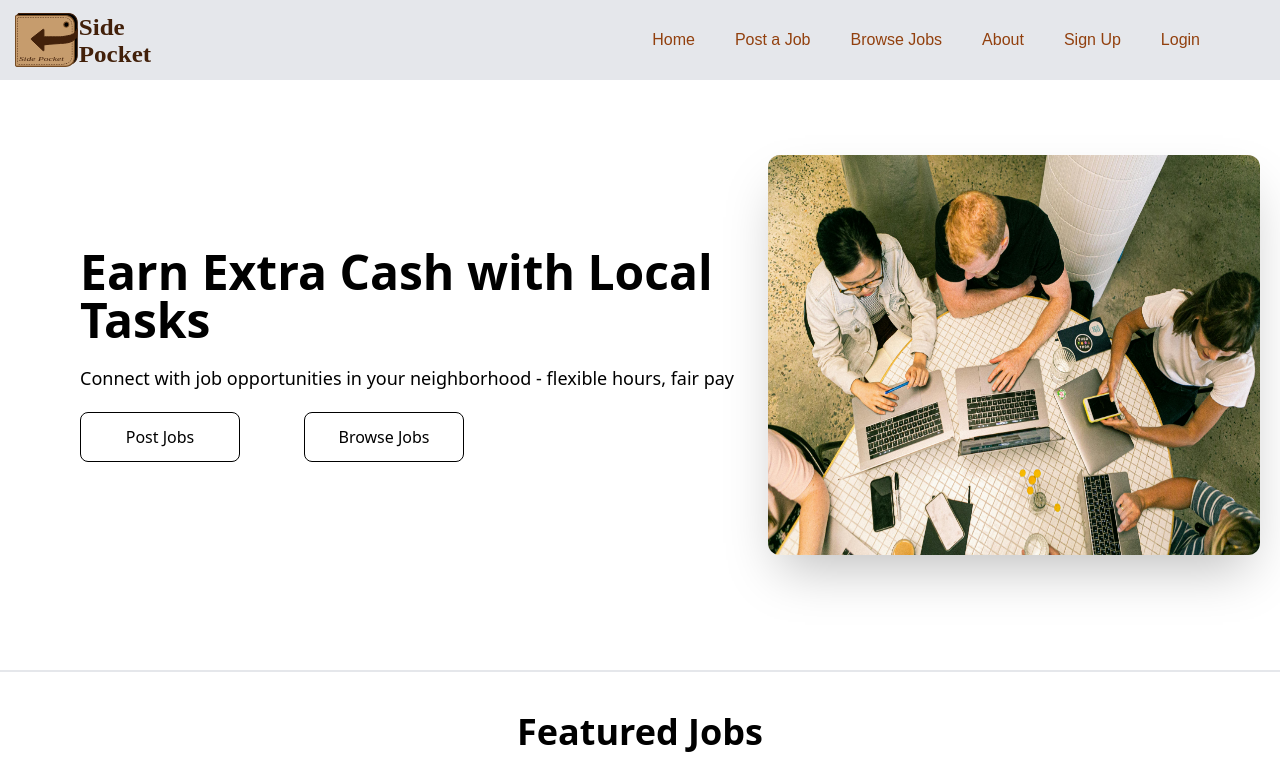
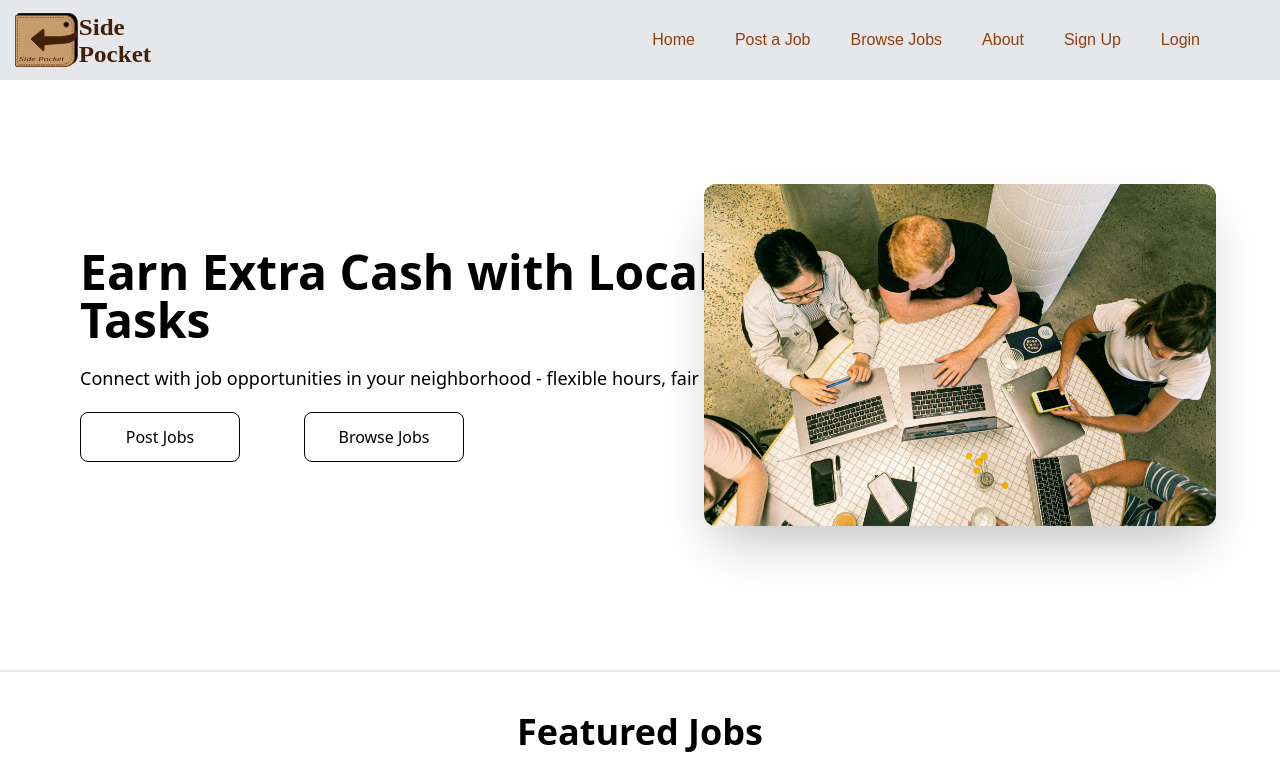
Before and after one commit to Side-Pocket/side_pocket, a React (Create React App) app in the folder client/: page / in a window 1280 px wide. Shown: the top 775 px of the page. Built offline with nearby package versions, Linux system fonts and the light colour scheme.

Commit message:
Fixed Hero Image issue

```diff
--- a/client/src/Components/HeroSection.jsx
+++ b/client/src/Components/HeroSection.jsx
@@ -5,7 +5,7 @@ const HeroSection=()=>{
     return(
         <>
         <div className="container">
-            <div className="grid grid-cols-1 md:grid-cols-2 min-h-[550px] w-[100%] ">
+            <div className="grid grid-cols-1 md:grid-cols-2 min-h-[550px] w-screen ">
                 <div className=" space-y-5 flex flex-col justify-center items-center text-center md:text-left py-20 px-20 md:py-0 md:px-0  md:items-start md:ml-20 w-full">
                     <h1 className=" text-4xl xl:text-5xl font-bold ">
                         Earn Extra Cash with Local Tasks
@@ -18,8 +18,8 @@ const HeroSection=()=>{
                     </div>
                 </div>
 
-                <div className="flex justify-center items-center ml-32 mr-5">
-                    <img src={logo} alt="" className=" w-[90%] md:w-[700px] xl:w-[1100px] h-[400px] rounded-xl shadow-2xl" />
+                <div className="flex justify-center items-center md:ml-0 overflow-hidden">
+                    <img src={logo} alt="People working" className="md:w-[90%] xl:w-[80%] w-full h-auto max-w-full rounded-xl shadow-2xl object-cover" />
                 </div>
             </div>
         </div>
```
